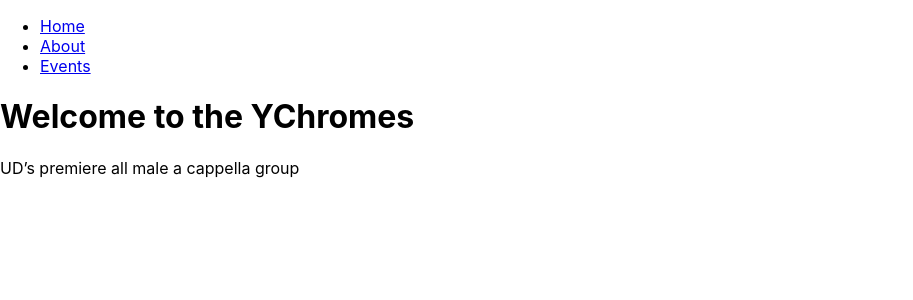
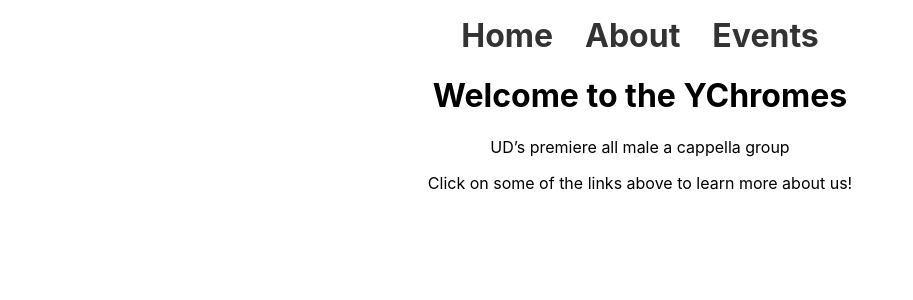
Before and after one commit to mattnadar/YChromes, a React (Create React App) app: page / in a window 1280 px wide. Shown: the top 300 px of the page, without its empty margins (0-913 px from the left). Built offline with nearby package versions, Linux system fonts and the light colour scheme.

Commit message:
adding some navbar functionality and styling

```diff
--- a/src/App.css
+++ b/src/App.css
@@ -1,38 +1,40 @@
-.App {
-  text-align: center;
+nav ul {
+  display: flex;
+  justify-content: center; /* centers horizontally */
+  gap: 2rem;               /* space between links */
+  list-style: none;        /* remove bullets */
+  padding: 0;
+  margin: 1rem 0;
 }
 
-.App-logo {
-  height: 40vmin;
-  pointer-events: none;
+nav li{
+  font-size: xx-large;
 }
 
-@media (prefers-reduced-motion: no-preference) {
-  .App-logo {
-    animation: App-logo-spin infinite 20s linear;
-  }
+nav a {
+  position: relative;      /* needed for the pseudo-element */
+  text-decoration: none;
+  color: #333;
+  font-weight: bold;
+  padding: 0.25rem 0;
+  transition: color 0.3s ease;
 }
 
-.App-header {
-  background-color: #282c34;
-  min-height: 100vh;
-  display: flex;
-  flex-direction: column;
-  align-items: center;
-  justify-content: center;
-  font-size: calc(10px + 2vmin);
-  color: white;
+nav a::after {
+  content: "";
+  position: absolute;
+  left: 0;
+  bottom: -3px;            /* distance from text */
+  width: 0;                /* start hidden */
+  height: 2px;
+  background-color: #0077cc;
+  transition: width 0.3s ease-in-out; /* smooth animation */
 }
 
-.App-link {
-  color: #61dafb;
+nav a:hover::after {
+  width: 105%;
 }
 
-@keyframes App-logo-spin {
-  from {
-    transform: rotate(0deg);
-  }
-  to {
-    transform: rotate(360deg);
-  }
+nav a:hover {
+  color: #0077cc;
 }
--- a/src/App.tsx
+++ b/src/App.tsx
@@ -2,6 +2,7 @@ import { BrowserRouter as Router, Routes, Route, Link } from "react-router-dom";
 import Home from "./pages/Home";
 import About from "./pages/About";
 import Contact from "./pages/Contact";
+import './App.css'
 
 function App() {
   return (
--- a/src/pages/Home.tsx
+++ b/src/pages/Home.tsx
@@ -1,8 +1,10 @@
+import '../styles/Home.css'
 export default function Home() {
   return (
-    <div>
+    <div className="welcome-message">
       <h1>Welcome to the YChromes</h1>
       <p>UD’s premiere all male a cappella group </p>
+      <p>Click on some of the links above to learn more about us!</p>
     </div>
   );
 }
--- /dev/null
+++ b/src/styles/Home.css
@@ -0,0 +1,3 @@
+.welcome-message {
+  text-align: center;
+}
```
